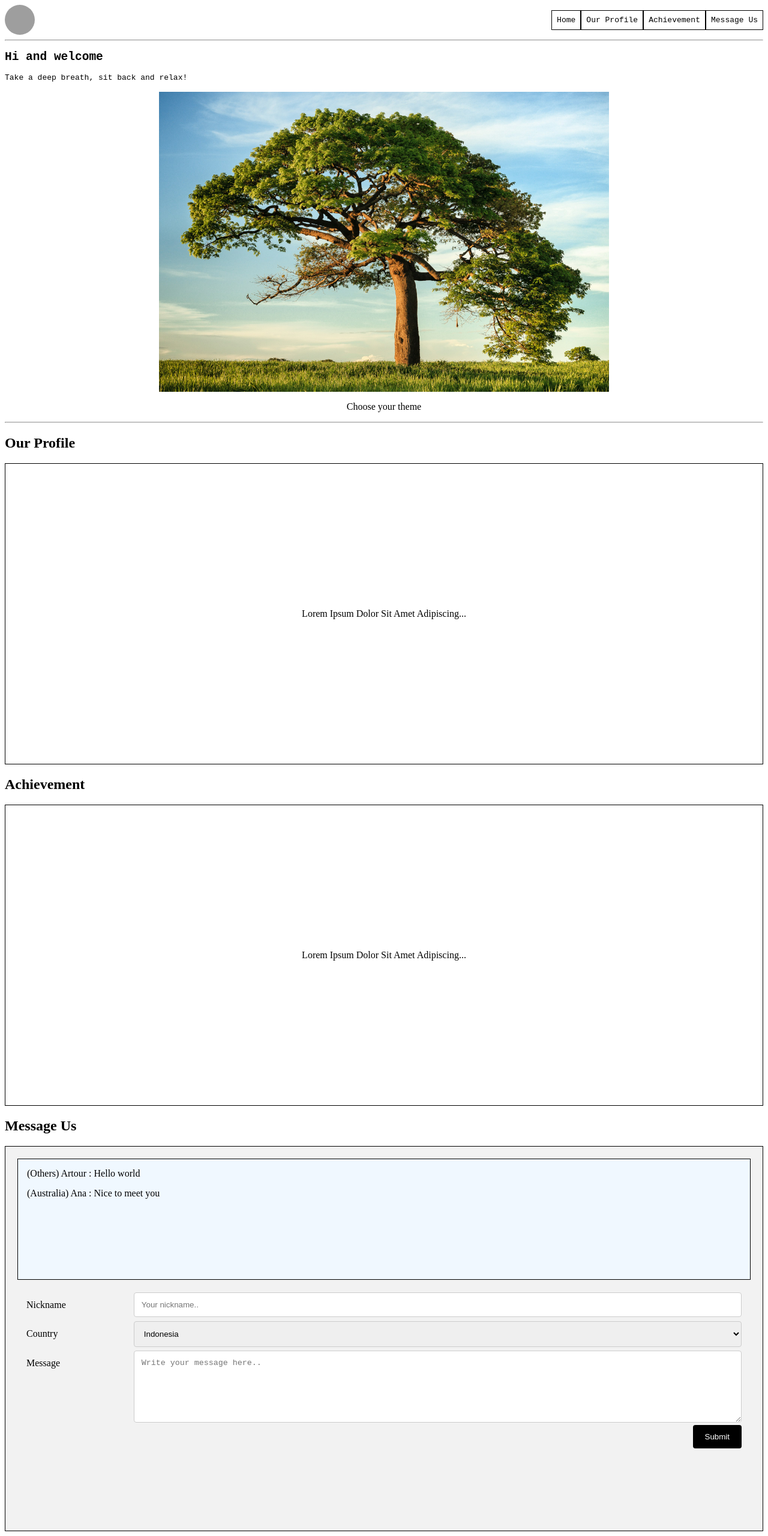
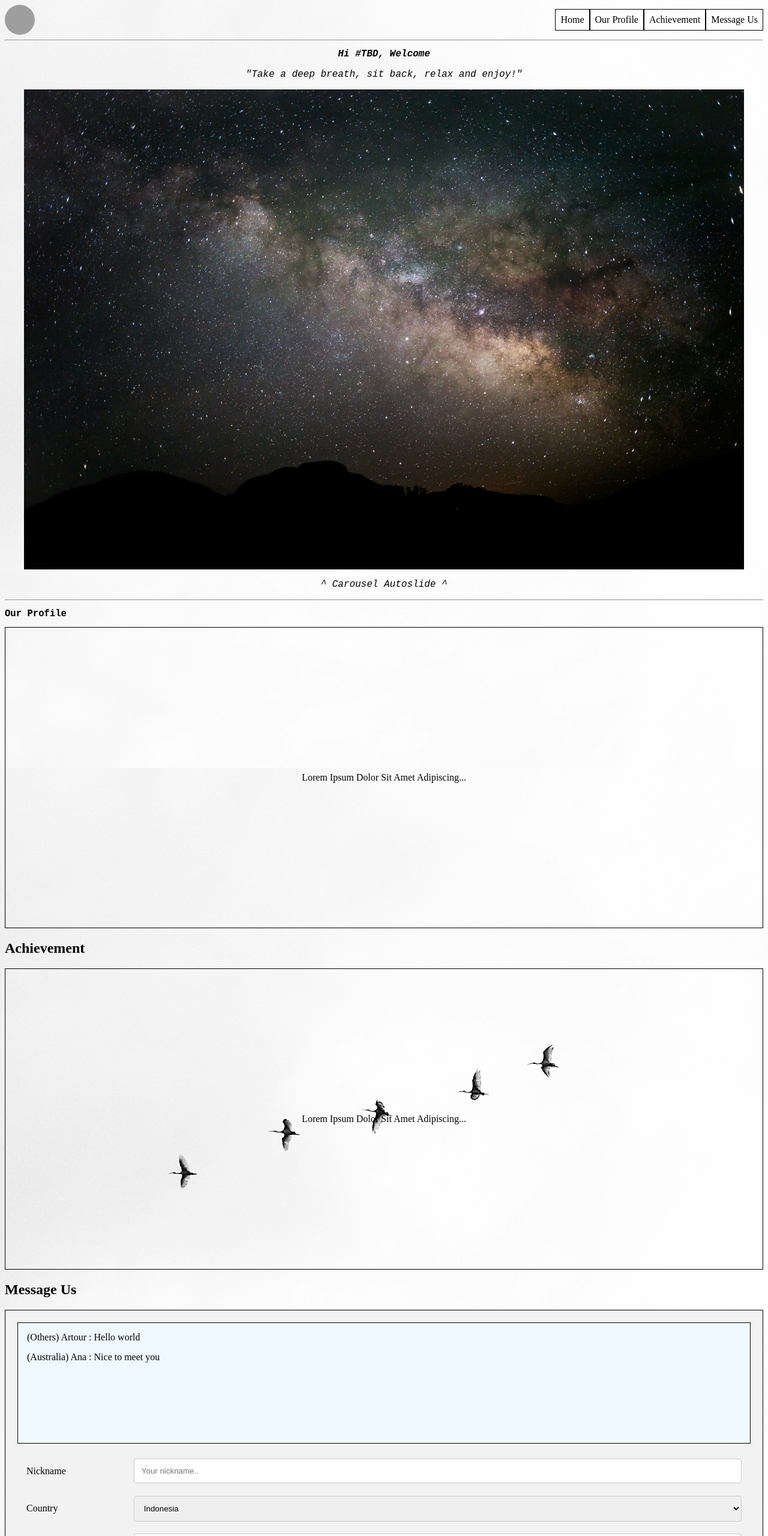
Before and after one commit to revou-fundamental-course/03-mar-25-MaulanaAriandy, a plain HTML site: page index.html in a window 1280 px wide. Shown: the top 2560 px of the page at 60% size. Drawn offline with Linux system fonts and the light colour scheme; grey boxes are pictures that could not be loaded.

Commit message:
added style

```diff
--- a/css/style.css
+++ b/css/style.css
@@ -1,4 +1,12 @@
 /* Ini file css */
+body{
+    background-image: url(/assets/megha-ajith-WRST5Pops3E-unsplash.jpg);
+    background-attachment: fixed;
+    background-position: center;
+    background-repeat: no-repeat;
+    background-size: cover;
+    height: 100%;
+}
 
 .main-header {
     display: flex;
@@ -34,8 +42,16 @@ header > h1 {
 
 }
 
-.fontsettings {
+.large-font {
     font-family: monospace;
+    font-style: oblique;
+    font-size: large;
+    text-align: center;
+}
+
+.larger-font {
+    font-family: monospace;
+    font-size: larger;
 }
 
 .banner-container {
@@ -43,7 +59,7 @@ header > h1 {
     margin-bottom: 16px;
     margin-right: auto;
     margin-left: auto;
-    max-width: 750px;
+    max-width: 1200px;
 }
 
 .banner-img {
@@ -63,7 +79,6 @@ header > h1 {
     height: 500px;
     align-content: center;
     text-align: center;
-
 }
 
 .message-us-content {
@@ -109,19 +124,23 @@ input[type=button] {
     border: none;
     border-radius: 4px;
     cursor: pointer;
+    width: 85%;
+    margin: 1px;
     float: right;
 }
 
 .col-15 {
     float: left;
     width: 15%;
-    margin-top: 6px;
+    margin-top: 10px;
+    margin-bottom: 10px;
 }
 
 .col-85 {
     float: left;
     width: 85%;
-    margin-top: 6px;
+    margin-top: 10px;
+    margin-bottom: 10px;
 }
 
 .row::after {
@@ -131,7 +150,7 @@ input[type=button] {
 }
 
 @media (max-width: 600px) {
-    .col-25, .col-75, input[type=submit] {
+    .col-15, .col-85, input[type=submit] {
         width: 100%;
         margin-top: 0;
     }
--- /dev/null
+++ b/css/tes.css
@@ -0,0 +1,3 @@
+body {
+    background:url('/assets/wes-hicks-6rNitHsIU3c-unsplash.jpg');
+}
--- a/index.html
+++ b/index.html
@@ -4,7 +4,7 @@
         <!-- Meta Data -->
         <meta charset="UTF-8">
         <meta name="viewport" content="width=device-width, initial-scale=1.0">
-        <title>Portfolio Maulana A.</title>
+        <title>Portfolio Maul</title>
 
         <!-- CSS -->
         <link rel="stylesheet" href="css/style.css">
@@ -16,7 +16,7 @@
              <div class="main-logo"></div>
 
              <!-- Navigation -->
-             <nav class="fontsettings">
+             <nav class="large-fonts">
                 <a href="#home" >Home</a>
                 <a href="#our-profile">Our Profile</a>
                 <a href="#achievement">Achievement</a>
@@ -34,26 +34,27 @@
                 <!-- Home Header -->
                 <header>
                     <!-- Greetings -->
-                    <h1 class="fontsettings">Hi and welcome</h1>
-                    <p class="fontsettings">Take a deep breath, sit back and relax!</p>
+                    <h1 class="large-font">Hi #TBD, Welcome</h1>
+                    <p class="large-font">"Take a deep breath, sit back, relax and enjoy!"</p>
                 </header>
 
                 <!-- Banner Autoslide -->
                 <div class="banner-container">
                     <!-- Banner images -->
-                    <img class="banner-img" src="assets\adam-kool-ndN00KmbJ1c-unsplash.jpg" alt="adam-kool-ndN00KmbJ1c-unsplash">
-                    <img class="banner-img" src="assets\clark-tibbs-kwVdnDhT7OI-unsplash.jpg" alt="clark-tibbs-kwVdnDhT7OI-unsplash">
-                    <img class="banner-img" src="assets\niko-photos-tGTVxeOr_Rs-unsplash.jpg" alt="niko-photos-tGTVxeOr_Rs-unsplash">
-                    <img class="banner-img" src="assets\thierry-meier-PKEPAeMBOIU-unsplash.jpg" alt="thierry-meier-PKEPAeMBOIU-unsplash">
-                    <img class="banner-img" src="assets\tim-swaan-eOpewngf68w-unsplash.jpg" alt="tim-swaan-eOpewngf68w-unsplash">
-                    <img class="banner-img" src="assets\wes-hicks-6rNitHsIU3c-unsplash.jpg" alt="wes-hicks-6rNitHsIU3c-unsplash">
+
+                    <img class="banner-img" src="assets\adam-kool-ndN00KmbJ1c-unsplash.jpg" alt="adam-kool-ndN00KmbJ1c-unsplash" />
+                    <img class="banner-img" src="assets\clark-tibbs-kwVdnDhT7OI-unsplash.jpg" alt="clark-tibbs-kwVdnDhT7OI-unsplash"/>
+                    <img class="banner-img" src="assets\niko-photos-tGTVxeOr_Rs-unsplash.jpg" alt="niko-photos-tGTVxeOr_Rs-unsplash"/>
+                    <img class="banner-img" src="assets\thierry-meier-PKEPAeMBOIU-unsplash.jpg" alt="thierry-meier-PKEPAeMBOIU-unsplash"/>
+                    <img class="banner-img" src="assets\tim-swaan-eOpewngf68w-unsplash.jpg" alt="tim-swaan-eOpewngf68w-unsplash"/>
+                    <!-- <img class="banner-img" src="assets\wes-hicks-6rNitHsIU3c-unsplash.jpg" alt="wes-hicks-6rNitHsIU3c-unsplash"/> -->
                 </div>
 
                 <!-- Script for carousel -->
                 <script src="js\script.js"></script>
 
                 <footer>
-                    <p>Choose your theme</p>
+                    <p class="large-font">^ Carousel Autoslide ^</p>
                 </footer>
             </section>
 
@@ -62,13 +63,14 @@
             <!-- Our Profile Content -->
             <section id="our-profile">
                 <header>
-                    <h1>Our Profile</h1>
+                    <h1 class="larger-font">Our Profile</h1>
                 </header>
 
                 <!-- Our Profile Content -->
                 <div class="our-profile-content">
                     <p>Lorem Ipsum Dolor Sit Amet Adipiscing...</p>
                 </div>
+
             </section>
 
             <!-- Achievement -->
@@ -150,8 +152,7 @@
 
          <!-- Main Footer -->
           <footer>
-            <p>&copy; Images downloaded from Unsplash.com</p>
+            <p>&copy; Image downloaded from Unsplash.com</p>
           </footer>
-
     </body>
 </html>
--- a/js/script.js
+++ b/js/script.js
@@ -13,5 +13,5 @@ function carousel() {
         myIndex = 1
     }
     x[myIndex - 1].style.display = "block"
-    setTimeout(carousel, 2000)
+    setTimeout(carousel, 3000)
 }
```
Also changed, not shown: tes.html (added, +35 -0 lines), assets/megha-ajith-WRST5Pops3E-unsplash.jpg (added).
